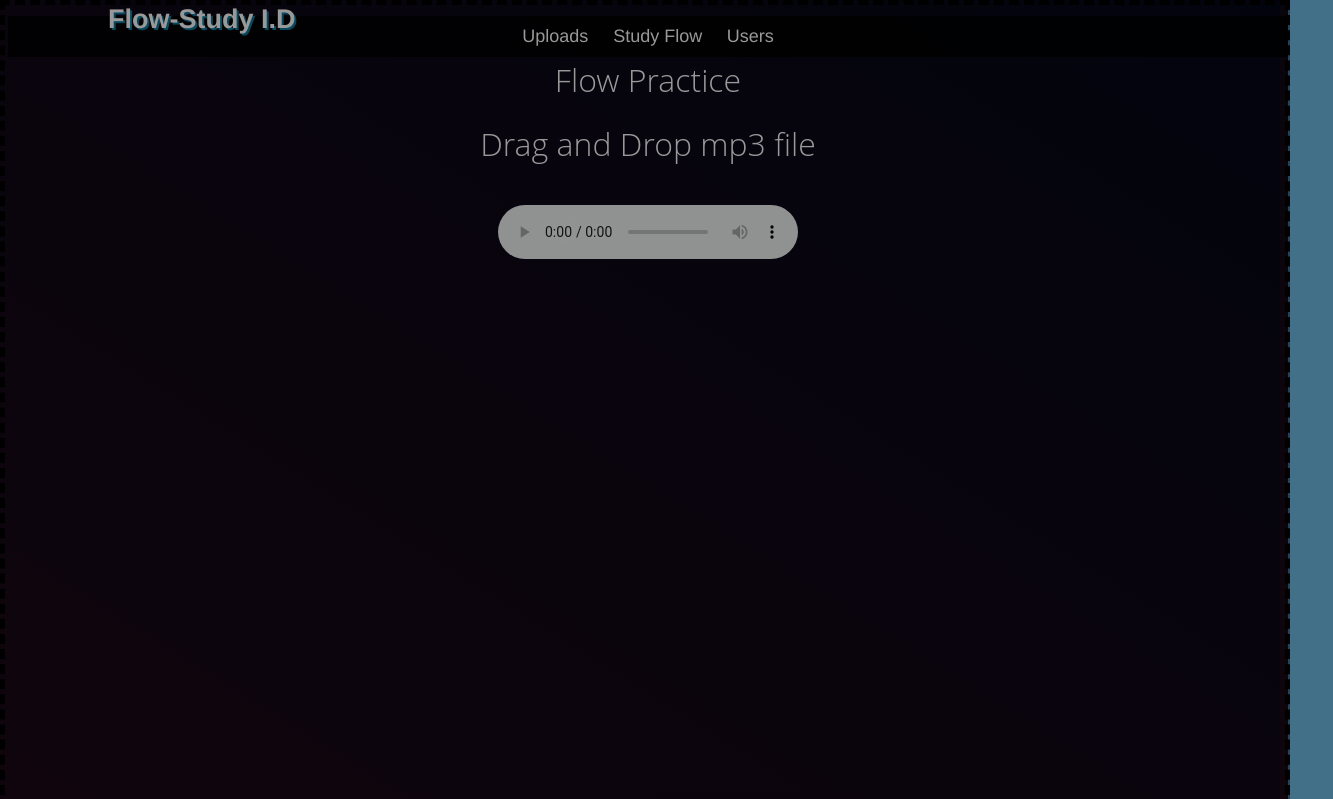
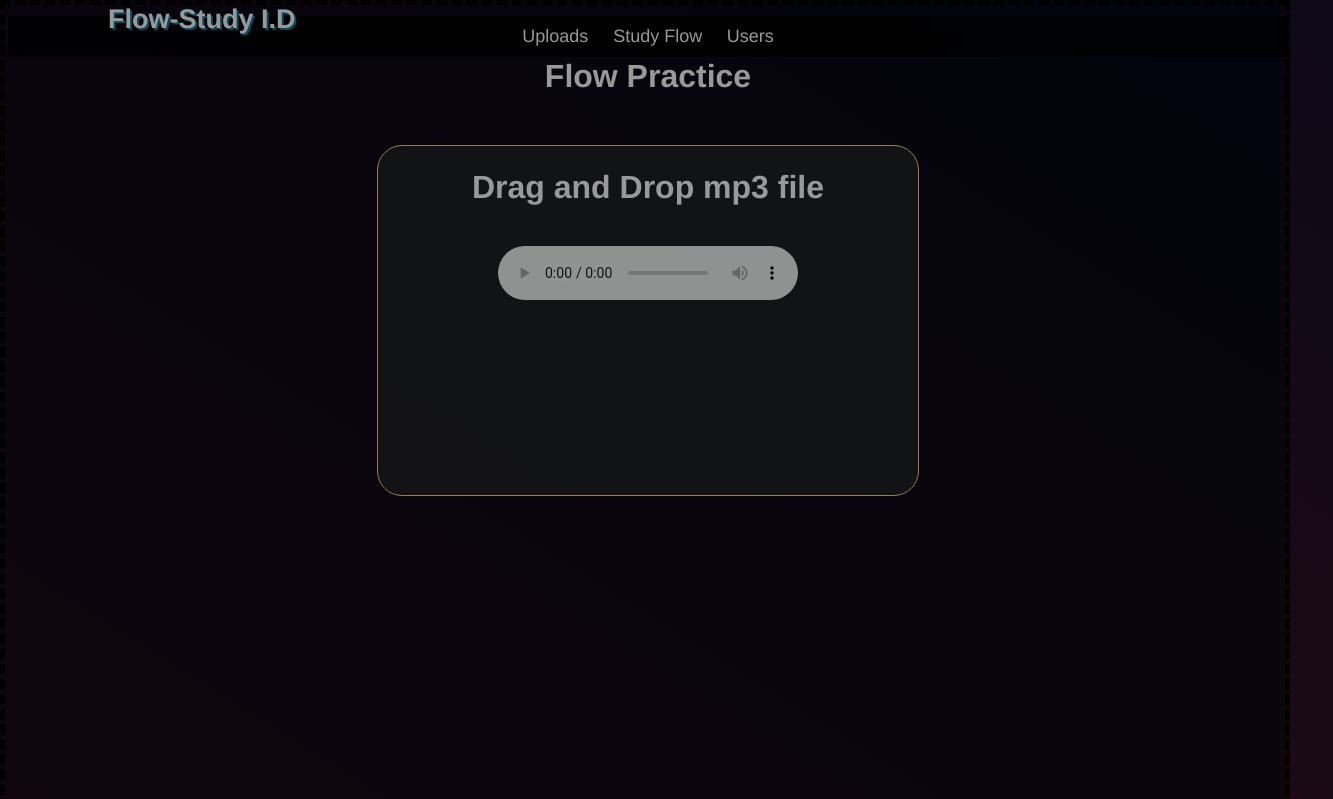
Before and after one commit to sheriffahmed/StudyFlowID, a plain HTML site: page PracticeFlow.html in a window 1280 px wide. Shown: the top 799 px of the page, 1333 px wide, since content can reach past the window. Drawn offline with Linux system fonts and the light colour scheme.

Commit message:
site update

```diff
--- a/PracticeFlow.html
+++ b/PracticeFlow.html
@@ -81,18 +81,21 @@ body {
 }
 
 
-  h1 {
-    font-size: 2em;
-    font-family: 'Open Sans', sans-serif;
-    color: white;
-    font-weight: 300;
-  }
-}
+
 #view2 {
   pointer-events: none;
 }
 
+.textbox {
+width: 500px;
+background-color: rgba(36, 38, 40, 0.8);
+border: solid #ffcc99 1px;
+padding: 2px 20px 20px 20px;
+text-align: center;
+border-radius: 25px;
+margin: 50px auto 10px auto;
 
+}
 	</style>
 </head>
 <body>
@@ -106,8 +109,7 @@ body {
     </ul>
 <div style="margin-left: 100px; margin-top: -75px;"><a href="C:/Users/Dream/Desktop/StudyFlowID/index2.html"><h2 style="text-align: left; color: white; text-shadow: 2px 2px rgba(20, 200, 255, 0.6);">Flow-Study I.D</h2></a></div>
 <h1>Flow Practice</h1>
-
-
+<div class="textbox">
 <h1>Drag and Drop mp3 file</h1>
 <br/>
 <audio id="audio" controls></audio>
@@ -121,6 +123,7 @@ body {
   <canvas id="view2" class="canvas" width="820"></canvas>
 </div>
 
+</div>
 
 
 </body>
```
Also changed, not shown: StudyFlowPage.html (+5 -19 lines), upload2.html (+1 -1 lines).
